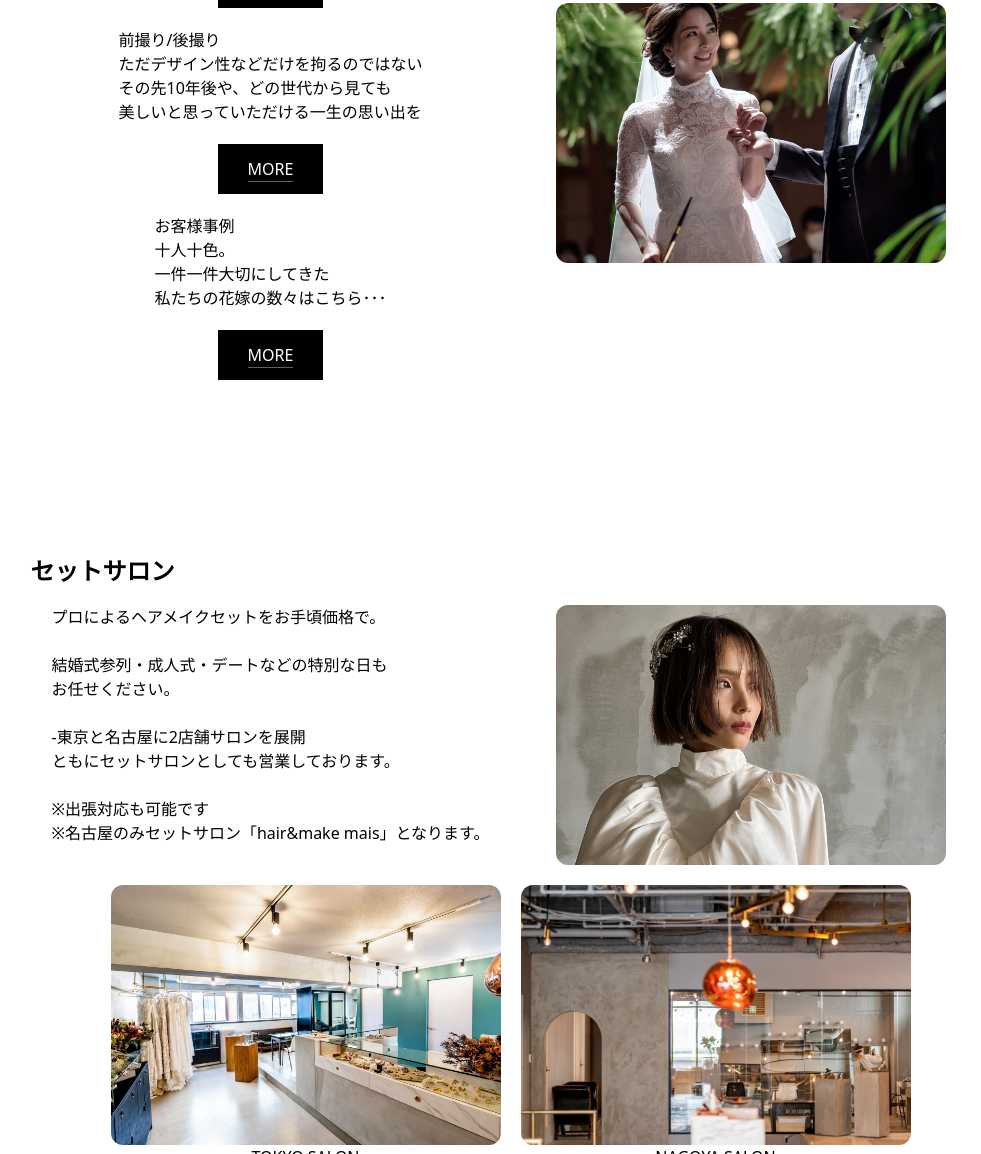
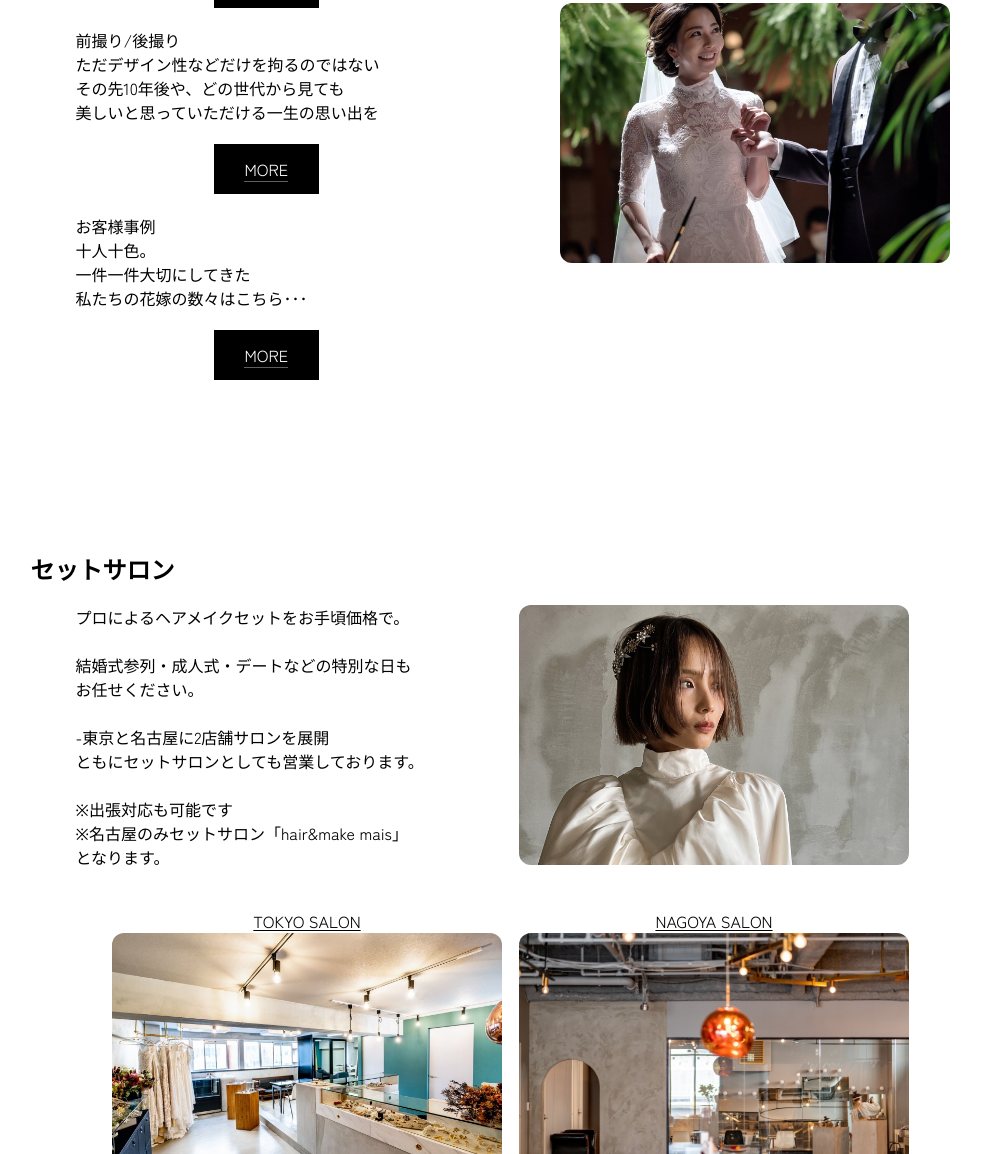
Before and after one commit to hiroto-ito/hiroto-ito.github.io, a plain HTML site: page index.html in a window 1280 px wide. Shown: the part 1646-2800 px from the top of the page, without its empty margins (122-1103 px from the left). Drawn offline with Linux system fonts and the light colour scheme.

Commit message:
2025/04/15

```diff
--- a/css/style.css
+++ b/css/style.css
@@ -3,9 +3,27 @@
     --section-mtop: 155px;
 }
 
+/* font用、スクロールフェードイン用 */
+body {
+    font-family: "Zen Kaku Gothic New", sans-serif;
+    h2, nav {
+        font-family: "Roboto", sans-serif;
+    }
+    section {
+        opacity: 0;
+        transform: translateX(50px);
+        transition: all 1s cubic-bezier(.175,.885,1,1);
+    }
+    .sections-scrolled {
+        opacity: 1;
+        transform: translateX(0px);
+    }
+}
+
 /* ヘッダー初期 */
 .Header--top {
     position: fixed;
+    z-index: 1;
     background: rgba(255, 255, 255, 0.6);
     top: 0;
     height: var(--header-height);
@@ -94,11 +112,11 @@
         margin-top: var(--section-mtop);
         display: grid;
         grid-template-columns: 1fr 1fr;
+        gap: 0 17px;
         grid-template-rows: 50px auto 90px;
         .sec_img {
             grid-row: 2/4;
             grid-column: 2;
-            justify-self: center;
         }
         .sec_h {
             grid-column: 1;
@@ -107,8 +125,8 @@
         .sec_p {
             grid-column: 1;
             grid-row: 2;
-            justify-self: center;
             align-self: center;
+            padding-left: 45px;
         }
         .sec_more {
             grid-column: 1;
@@ -148,11 +166,9 @@
         }
         .sts_i1 {
             justify-self: end;
-            margin-right: 10px;
         }
         .sts_i2 {
             justify-self: start;
-            margin-left: 10px;
         }
     }
     /* MORE btn */
--- a/index.html
+++ b/index.html
@@ -3,6 +3,10 @@
     <title>TOP — CEU -Hairmakeup-</title>
     <link rel="stylesheet" href="css/reset.css">
     <link rel="stylesheet" href="css/style.css">
+    <!-- google font -->
+    <link rel="preconnect" href="https://fonts.googleapis.com">
+    <link rel="preconnect" href="https://fonts.gstatic.com" crossorigin>
+    <link href="https://fonts.googleapis.com/css2?family=Noto+Sans+JP:wght@100..900&family=Noto+Serif+JP:wght@200..900&family=Roboto:ital,wght@0,100..900;1,100..900&family=Zen+Kaku+Gothic+New&display=swap" rel="stylesheet">
 </head>
 <body>
     <header class="Header Header--top">
@@ -32,7 +36,7 @@
     <div id="main-content">
 
         <!-- concept -->
-        <div id="concept" class="sections">
+        <section id="concept" class="sections sections-rest">
             <h2 class="sec_h">CONCEPT</h2>
             <span class="sec_img imgbox">
                 <img src="./img/sec01.jpg">
@@ -55,10 +59,10 @@
             <span class="sec_more more-btn">
                 <a href="./">MORE</a>
             </span>
-        </div>
+        </section>
 
         <!-- ブライダル -->
-        <div id="Bridal" class="sections">
+        <section id="Bridal" class="sections sections-rest">
             <span class="sec_img imgbox">
                 <img src="./img/sec05.jpg">
             </span>
@@ -92,10 +96,10 @@
             <span class="sec_more more-btn br-sec_btn3">
                 <a href="./">MORE</a>
             </span>
-        </div>
+        </section>
 
         <!-- セットサロン -->
-        <div id="setsalon" class="sections">
+        <section id="setsalon" class="sections sections-rest">
             <span class="sec_img imgbox">
                 <img id="img_setsalon" src="./img/sec03.jpg">
             </span>
@@ -110,7 +114,8 @@
                 ともにセットサロンとしても営業しております。<br>
                 <br>
                 ※出張対応も可能です<br>
-                ※名古屋のみセットサロン「hair&make mais」となります。
+                ※名古屋のみセットサロン「hair&make mais」<br>
+                となります。
             </p>
             <!-- <span class="sec_more more-btn">
                 <a href="./">MORE</a>
@@ -119,35 +124,33 @@
 
             </p>
             <span class="setsalon_imgs sts_i1 imgbox">
+                <a href="./">TOKYO SALON</a>
                 <img id="img_setsalon" src="./img/sec02.jpg">
-                <a href="./">TOKYO SALON</a>
             </span>
             <span class="setsalon_imgs sts_i2 imgbox">
+                <a href="./">NAGOYA SALON</a>
                 <img id="img_setsalon" src="./img/sec04.jpg">
-                <a href="./">NAGOYA SALON</a>
             </span>
-        </div>
+        </section>
 
         <!-- アクセサリー -->
-        <div id="accessory" class="sections">
+        <section id="accessory" class="sections sections-rest">
             <span class="sec_img imgbox">
                 <img src="./img/sec02.jpg">
             </span>
             <h2 class="sec_h">アクセサリー</h2>
             <p class="sec_p">
                 ヘアメイクアーティストと職人が手掛ける、<br>
-                <br>
                 個性的で美しさに拘ったアクセサリーブランド<br>
-                <br>
                 "fio da aranha"（フィオダアランハ）
             </p>
             <span class="sec_more more-btn">
                 <a href="./">MORE</a>
             </span>
-        </div>
+        </section>
 
         <!-- PRODUCT -->
-        <div id="product" class="sections">
+        <section id="product" class="sections sections-rest">
             <span class="sec_img imgbox">
                 <img src="./img/sec06.jpg">
             </span>
@@ -158,10 +161,10 @@
             <span class="sec_more more-btn">
                 <a href="./">MORE</a>
             </span>
-        </div>
+        </section>
 
         <!-- STAFF -->
-        <div id="staff" class="sections">
+        <section id="staff" class="sections sections-rest">
             <span class="sec_img imgbox">
                 <img src="./img/sec07.jpg">
             </span>
@@ -169,16 +172,16 @@
             <p class="sec_p">
                 全国から指名のみで担当している<br>
                 CEU代表 YUKIKO HATTORIを筆頭に<br>
-                至福のスキルとクオリティで花嫁自身がもつ<br>
+                至福のスキルとクオリティで花嫁自身が持つ<br>
                 潜在的な美しさを追求、実現します。
             </p>
             <span class="sec_more more-btn">
                 <a href="./">MORE</a>
             </span>
-        </div>
+        </section>
 
         <!-- NEWS -->
-        <div id="news" class="news">
+        <section id="news" class="news sections-rest">
             <h2 class="sec_h">OUR NEWS</h2>
             <div class="newsbox">
                 <ul class="list--news">
@@ -223,7 +226,7 @@
                     <a href="./">MORE</a>
                 </span>
             </div>
-            </div>
+        </section>
 </div> <!-- main content -->
 <footer>
 <div id="footer-mainbox">
--- a/js/main.js
+++ b/js/main.js
@@ -4,3 +4,21 @@ window.addEventListener("scroll", () => {
     header.classList.toggle("Header-scrolled", window.scrollY > 200);
     //window.scrollY
 });
+//sections スクロールフェードイン
+window.addEventListener("scroll", () => {
+    const scroll = window.scrollY;
+    const windowHeight = window.innerHeight;
+    const sections = document.querySelectorAll('.sections-rest');
+
+    sections.forEach( (section) => {
+        const distanceToBox = section.offsetTop;
+        // 下記条件が成り立つときだけboxにis-activeクラスを付与する
+        console.log(section);
+        console.log(scroll);
+        console.log(windowHeight);
+        console.log(distanceToBox);
+        if(scroll + windowHeight > distanceToBox) {
+            section.classList.add('sections-scrolled');
+        }
+    });
+});
```
